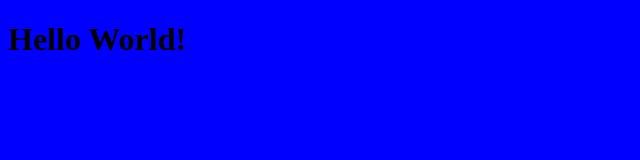
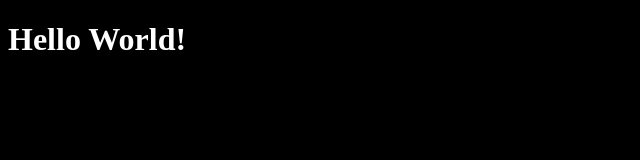
Before and after one commit to Connereg/fi-example-repository-phase-0, a plain HTML site: page index.html in a window 1280 px wide. Shown: the whole page, without its empty margins (0-640 px from the left). Drawn offline with Linux system fonts and the light colour scheme.

Commit message:
stylization for body

```diff
--- a/style.css
+++ b/style.css
@@ -1,3 +1,5 @@
 body {
-    background: blue;
+    background: black;
+    color: white;
+
 }
```
